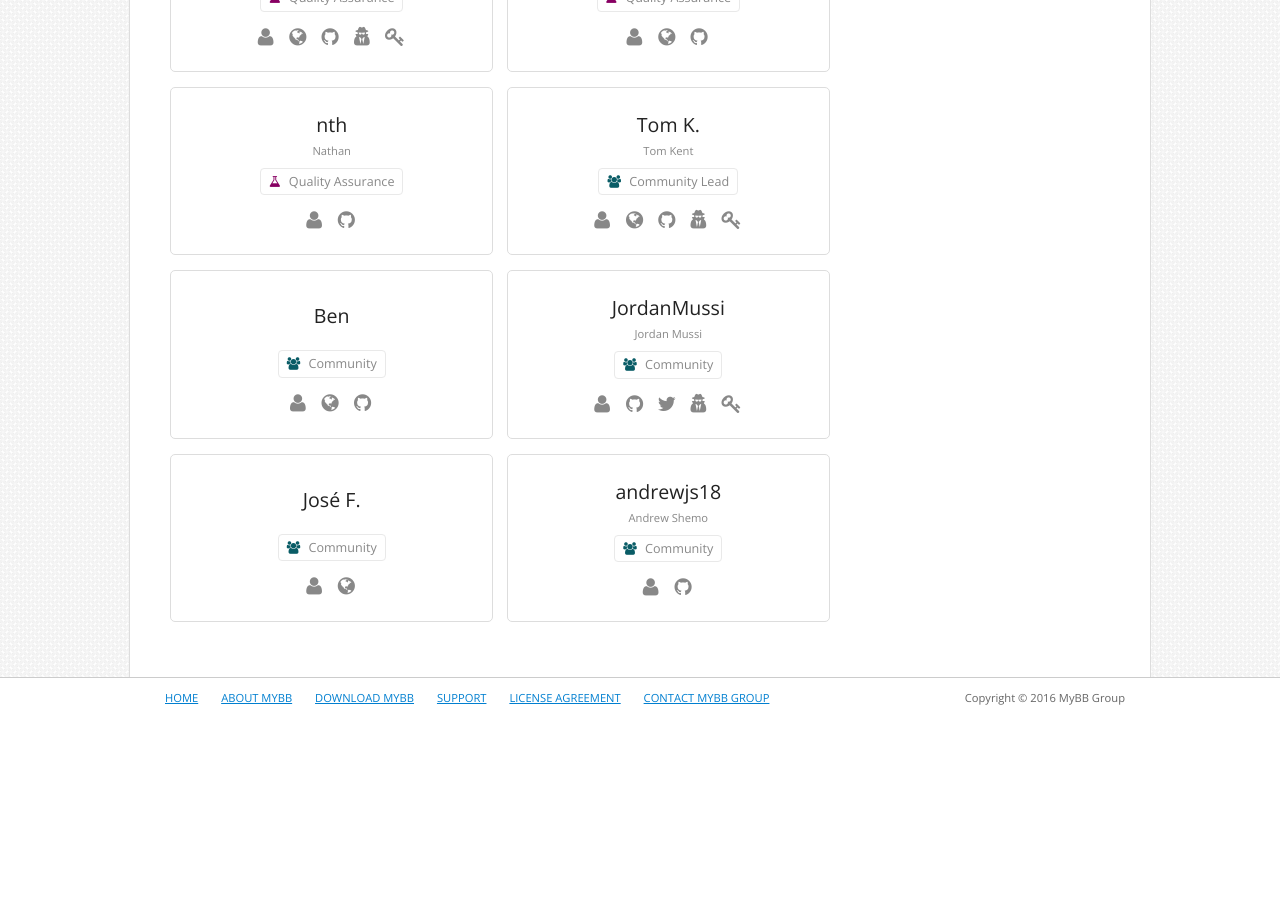
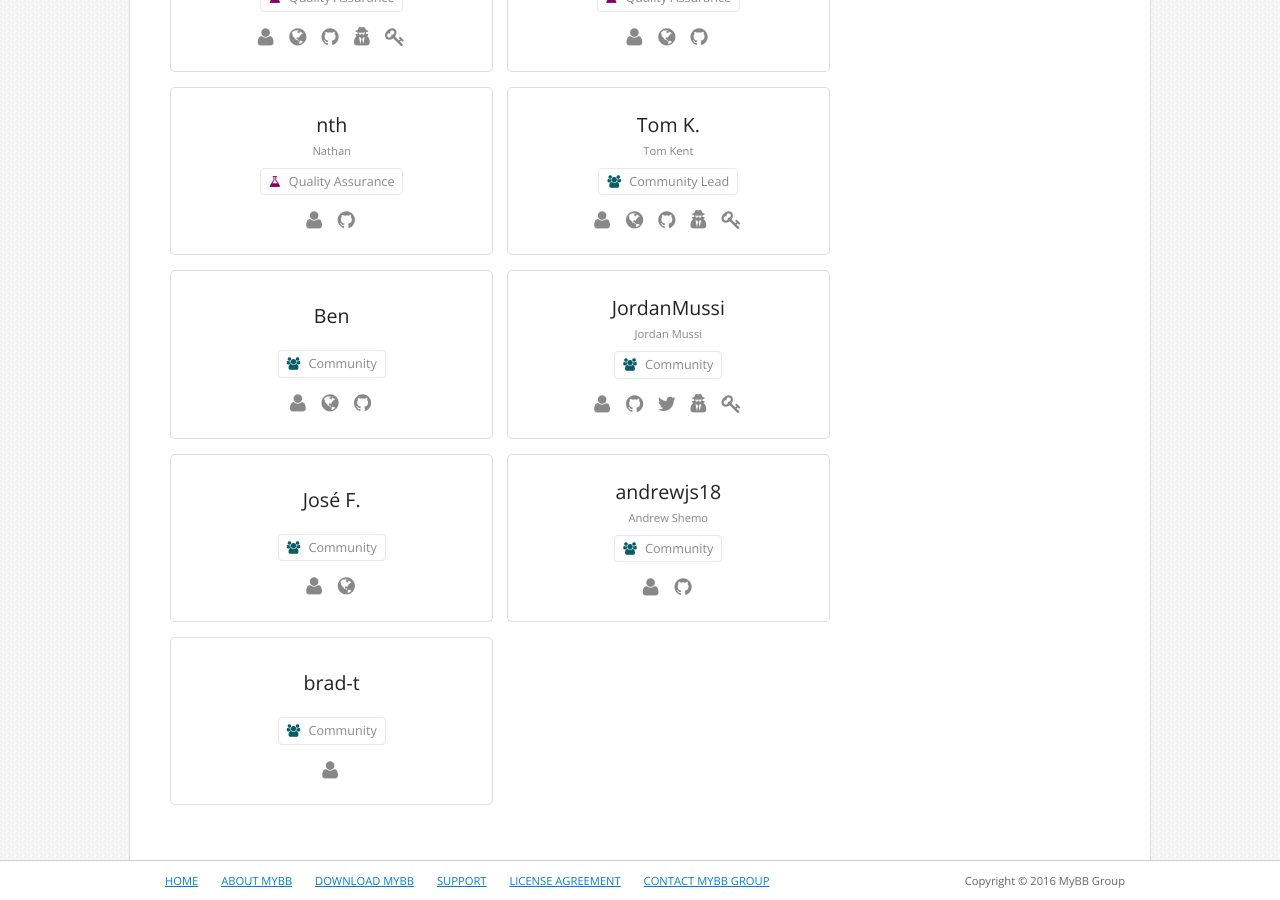
Before and after one commit to mybb/mybb.com, a Jekyll site: the page built from about/team.html, in a window 1280 px wide and 900 px high, scrolled down 1847 px. Built offline with Jekyll 4.4.1, drawn with Linux system fonts in a browser that asks for light colours; nearby versions of some CDN libraries; before the commit the page ends 2564 px from its top, so only the background shows below that.

Commit message:
add brad-t

```diff
--- a/_data/team_community.yml
+++ b/_data/team_community.yml
@@ -26,3 +26,5 @@
   keybase: "jordanmussi"
   pgp_fingerprint: "61D7 A864 200A 9009 8F61 DEAB 6F6B 458A BB9B 0598"
   pgp_link: "https://keybase.io/jordanmussi/key.asc"
+- username: "brad-t"
+  uid: 10902
```
